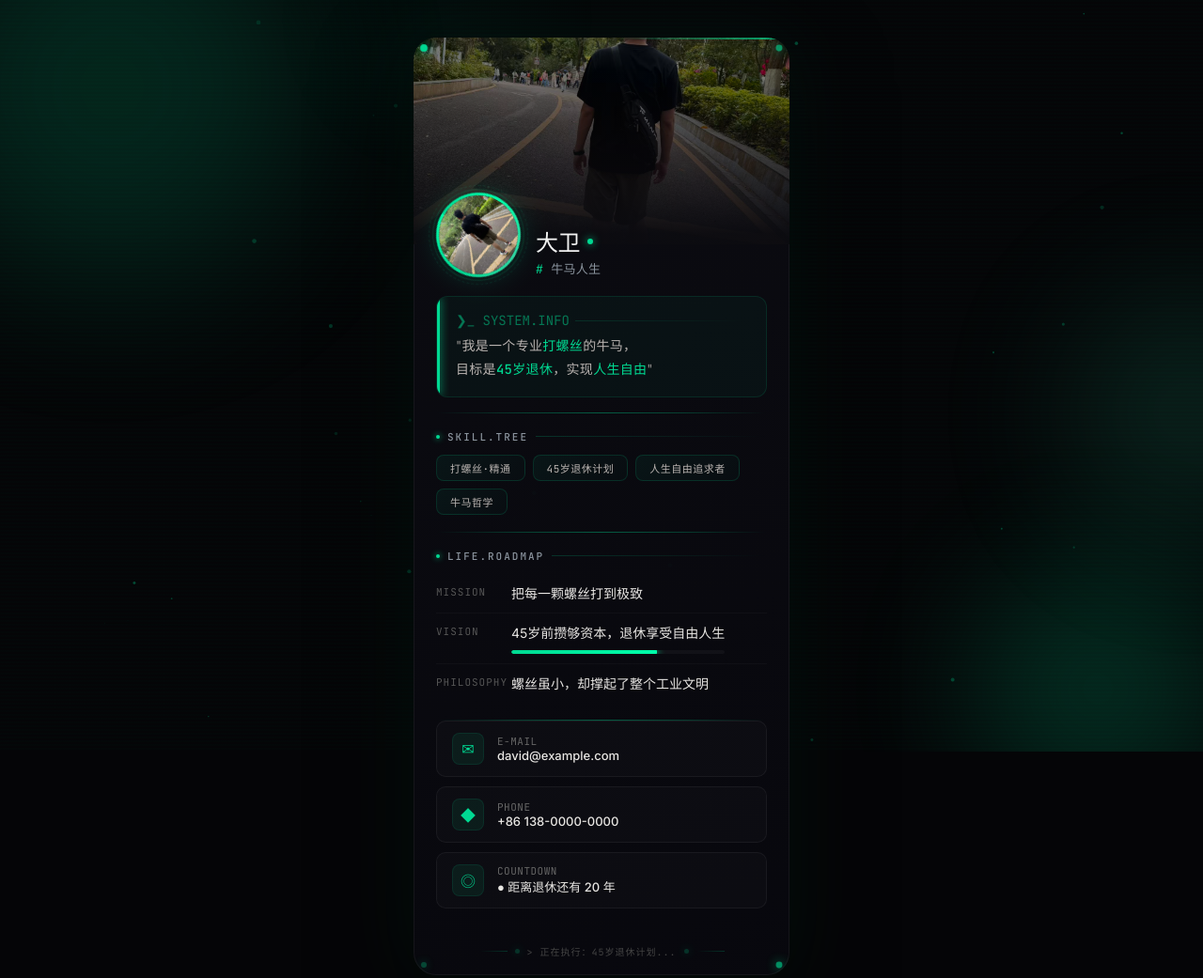
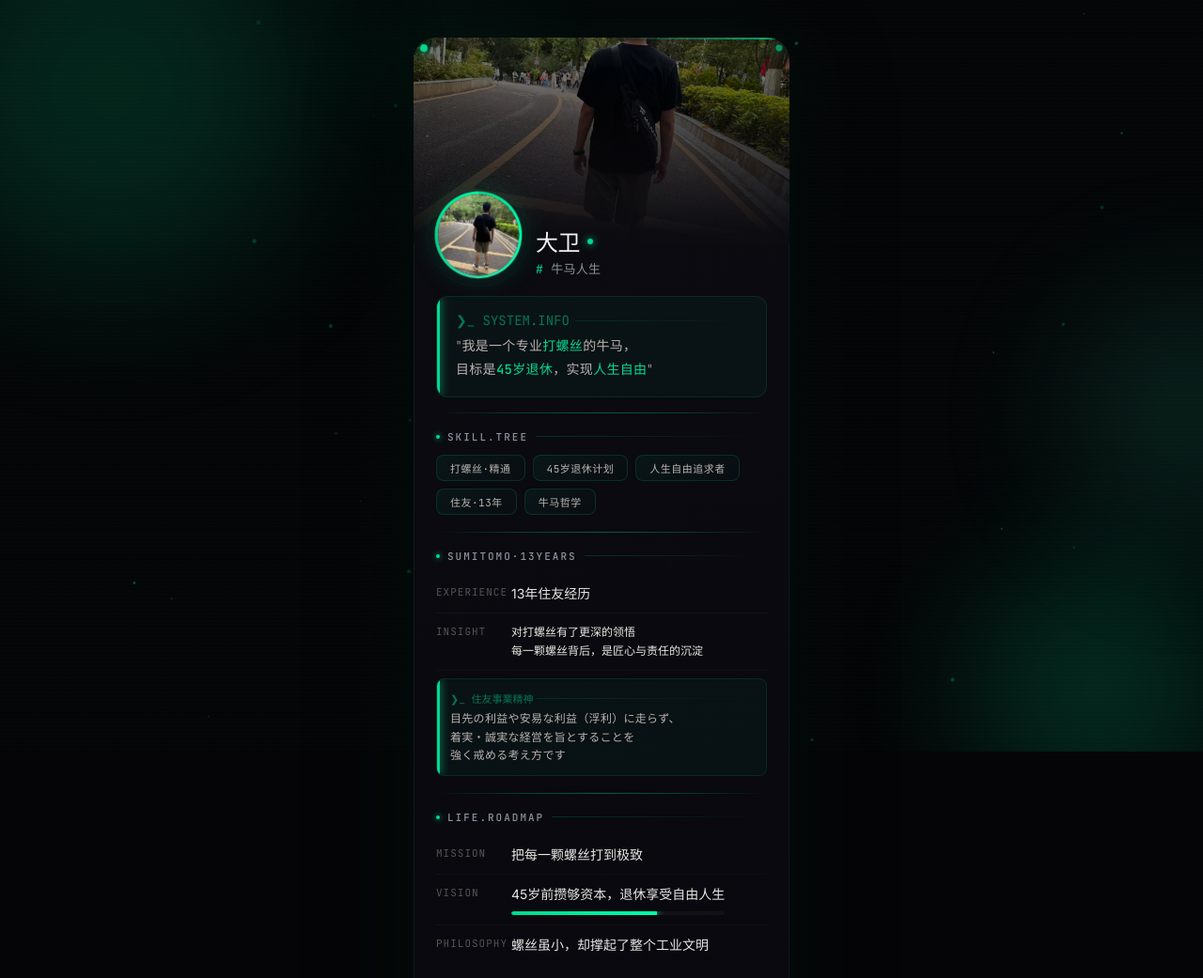
Before and after one commit to David-wang666/business-card, a plain HTML site: page index.html in a window 1280 px wide. Shown: the top 1041 px of the page at 94% size. Drawn offline with Linux system fonts and the light colour scheme.

Commit message:
头像跳动动画 + 新增住友13年经历板块

```diff
--- a/index.html
+++ b/index.html
@@ -64,12 +64,12 @@ body{
 .avatar-wrap{
   position:relative;flex-shrink:0;width:90px;height:90px;border-radius:50%;padding:3px;
   background:conic-gradient(from 0deg,#00d992,#00ffaa,#2fd6a1,#00d992,#00ffaa);
-  animation:spinGradient 6s linear infinite;box-shadow:0 0 30px rgba(0,217,146,.2);
+  animation:avatarBounce 2s ease-in-out infinite;box-shadow:0 0 30px rgba(0,217,146,.2);
 }
-@keyframes spinGradient{to{transform:rotate(360deg)}}
-.avatar-ring-outer{position:absolute;inset:-4px;border-radius:50%;border:1.5px solid rgba(0,217,146,.15);animation:spinRing 10s linear infinite reverse;pointer-events:none}
-.avatar-ring-inner{position:absolute;inset:-8px;border-radius:50%;border:1px dashed rgba(0,217,146,.1);animation:spinRing 15s linear infinite;pointer-events:none}
-@keyframes spinRing{to{transform:rotate(360deg)}}
+@keyframes avatarBounce{0%,100%{transform:scale(1)}15%{transform:scale(1.08)}30%{transform:scale(.97)}45%{transform:scale(1.04)}60%{transform:scale(1)}75%{transform:scale(1.02)}90%{transform:scale(.99)}}
+.avatar-ring-outer{position:absolute;inset:-4px;border-radius:50%;border:1.5px solid rgba(0,217,146,.15);animation:ringPulse 3s ease-in-out infinite;pointer-events:none}
+.avatar-ring-inner{position:absolute;inset:-8px;border-radius:50%;border:1px dashed rgba(0,217,146,.1);animation:ringPulse2 4s ease-in-out infinite;pointer-events:none}
+@keyframes ringPulse{0%,100%{transform:scale(1);opacity:.15}50%{transform:scale(1.12);opacity:.3}}@keyframes ringPulse2{0%,100%{transform:scale(1);opacity:.1}50%{transform:scale(1.18);opacity:.25}}
 .avatar-inner{
   width:100%;height:100%;border-radius:50%;overflow:hidden;background:#101010;
   display:flex;align-items:center;justify-content:center;
@@ -212,7 +212,32 @@ body{
         <span class="skill-badge">打螺丝&#183;精通</span>
         <span class="skill-badge">45岁退休计划</span>
         <span class="skill-badge">人生自由追求者</span>
-        <span class="skill-badge">牛马哲学</span>
+        <span class="skill-badge">住友&#183;13年</span><span class="skill-badge">牛马哲学</span>
+      </div>
+    </div>
+
+        <div class="divider"></div>
+
+    <div class="info-section float-item">
+      <div class="section-label"><span class="label-accent"></span> SUMITOMO·13YEARS</div>
+      <div class="data-row">
+        <div class="key">EXPERIENCE</div>
+        <div class="value">13年住友经历</div>
+      </div>
+      <div class="data-row">
+        <div class="key">INSIGHT</div>
+        <div class="value" style="font-size:12px;line-height:1.7">
+          对打螺丝有了更深的领悟<br>
+          每一颗螺丝背后，是匠心与责任的沉淀
+        </div>
+      </div>
+      <div class="tagline-box" style="margin:8px 0 0 0;padding:12px 14px;border-radius:8px;">
+        <div class="quote-icon" style="font-size:11px;margin-bottom:4px;gap:4px;">&#10095;_ 住友事業精神</div>
+        <p style="font-size:12px;line-height:1.6;min-height:auto;color:#b8b3b0;">
+          目先の利益や安易な利益（浮利）に走らず、<br>
+          着実・誠実な経営を旨とすることを<br>
+          強く戒める考え方です
+        </p>
       </div>
     </div>
 
```
